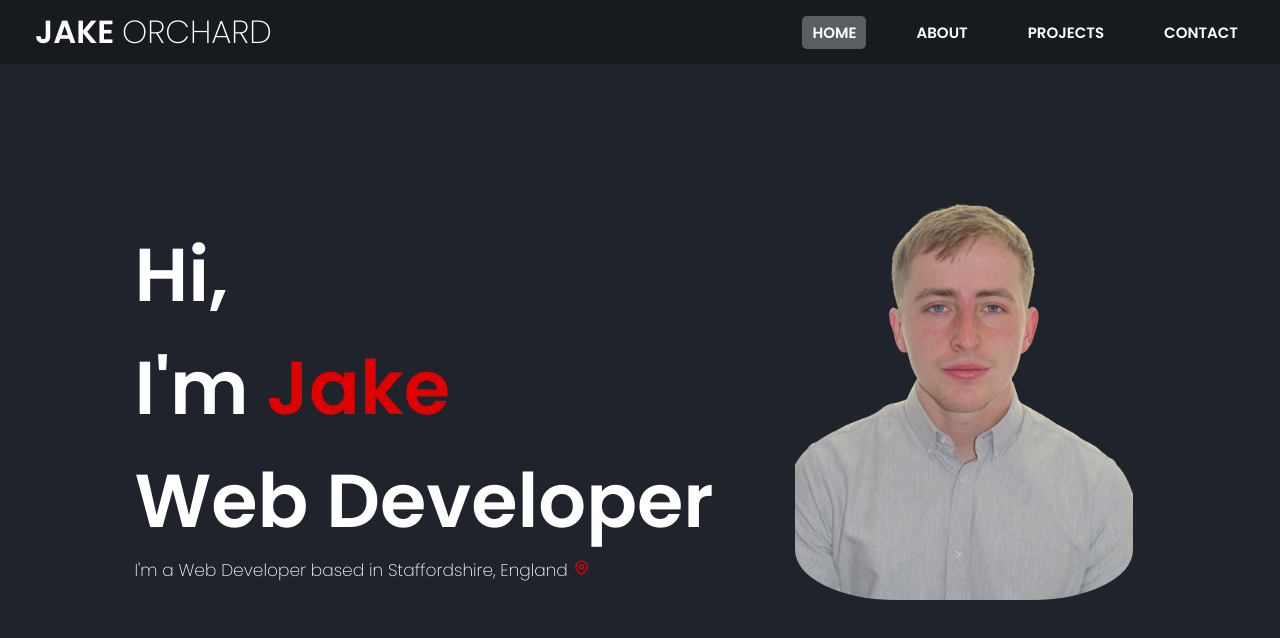
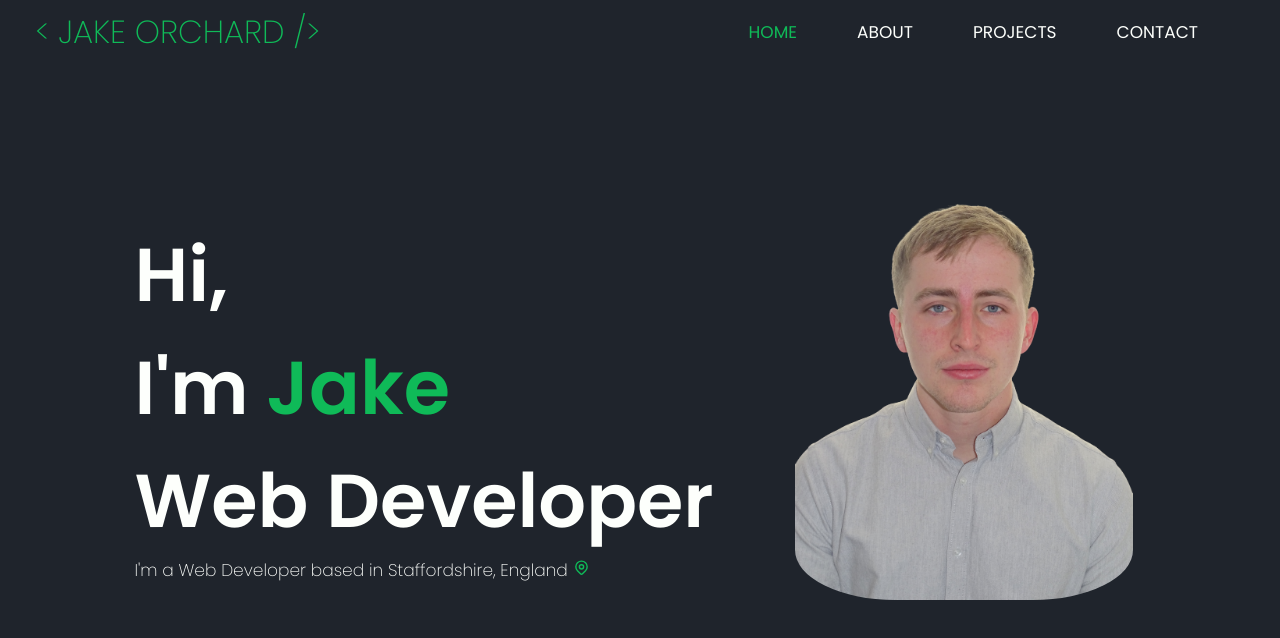
Before and after one commit to Jake-Orch/Portfolio-mk3, a React (Create React App) app: page /Portfolio-mk3 in a window 1280 px wide. Shown: the top 638 px of the page. Built offline with nearby package versions, Linux system fonts and the light colour scheme.

Commit message:
color scheme changed, header name changed

```diff
--- a/src/components/Header/Header.jsx
+++ b/src/components/Header/Header.jsx
@@ -6,7 +6,7 @@ const Header = () => {
     return (
         <div className="header_container">
             <div className="header_name_container">
-                <h1 className="header_name">Jake <a className="header_surname">Orchard</a></h1>
+                <h1 className="header_name">&lt; Jake Orchard /&gt;</h1>
             </div>
             <Navbar />
             <Sidebar/>
--- a/src/components/Header/header.css
+++ b/src/components/Header/header.css
@@ -4,7 +4,7 @@
   padding: 10px;
   display: flex;
   justify-content: space-between;
-  background-color: #171b20;
+  background-color: var(--bg-color);
 }
 
 .header_name_container {
@@ -14,11 +14,7 @@
 
 .header_name {
   font-family: var(--font);
-  font-weight: 600;
-  color: white;
+  font-weight: 200;
+  color: var(--color-one);
   text-transform: uppercase;
 }
-
-.header_surname {
-  font-weight: 200;
-}
--- a/src/components/Navbar/navbar.css
+++ b/src/components/Navbar/navbar.css
@@ -14,10 +14,10 @@
   padding: 5px 10px 5px 10px;
   margin: 5px;
   border-radius: 5px;
-  color: white;
+  color: var(--color-two);
   font-family: var(--font);
-  font-size: 15px;
-  font-weight: 600;
+  font-size: 17px;
+  font-weight: 400;
   text-transform: uppercase;
 }
 
@@ -36,8 +36,8 @@
   color: white;
 }
 
-.active {
-  background-color: #eeeeee50;
+.active a {
+ color: var(--color-one)
 }
 
 @media only screen and (min-width: 700px) {
@@ -53,6 +53,11 @@
 }
 
 @media only screen and (min-width: 900px) {
+
+  .nav_container ul {
+  padding-right: 40px;
+  }
+
   .nav_container li {
     margin: 5px 20px 5px 20px;
   }
--- a/src/components/Welcome/welcome.css
+++ b/src/components/Welcome/welcome.css
@@ -22,13 +22,13 @@
 }
 
 .home_welcome_name {
-  color: rgb(223, 0, 0);
+  color: var(--color-one);
 }
 
 .home_welcome_main svg {
   height: 100%;
   align-items: center;
-  color: rgb(223, 0, 0);
+  color: var(--color-one);
 }
 
 .home_welcome_name:hover {
@@ -39,7 +39,7 @@
 
 .home_welcome_main svg:hover {
   cursor: pointer;
-  color: white;
+  color: var(--color-two);
 }
 
 @media only screen and (min-width: 600px) {
--- a/src/containers/Home/home.css
+++ b/src/containers/Home/home.css
@@ -4,7 +4,7 @@
   width: 100%;
   height: var(--page-height);
   font-family: var(--font);
-  color: #fff;
+  color: var(--color-two);
 }
 
 @media only screen and (min-width: 900px) {
--- a/src/containers/Projects/Projects.jsx
+++ b/src/containers/Projects/Projects.jsx
@@ -1,11 +1,14 @@
 import React from "react";
+import "./projects.css";
 
 const Projects = () => {
-    return (
-        <div>
-            <h1>Projects</h1>
-        </div>
-    )
+  return (
+    <div className="projects_container">
+      <div className="projects_featured">
+        <h1>Click here to see what I am currently working on!</h1>
+      </div>
+    </div>
+  );
 };
 
 export default Projects;
--- a/src/containers/Projects/projects.css
+++ b/src/containers/Projects/projects.css
@@ -0,0 +1,3 @@
+.projects_container {
+    height: var(--page-height)
+}
--- a/src/index.css
+++ b/src/index.css
@@ -4,6 +4,8 @@
   --header-height: 8vh;
   --page-height: 92vh;
   --page-half: 46vh;
+  --color-one: #0fba58;
+  --color-two: #FDFFFC;
 }
 
 * {
```
